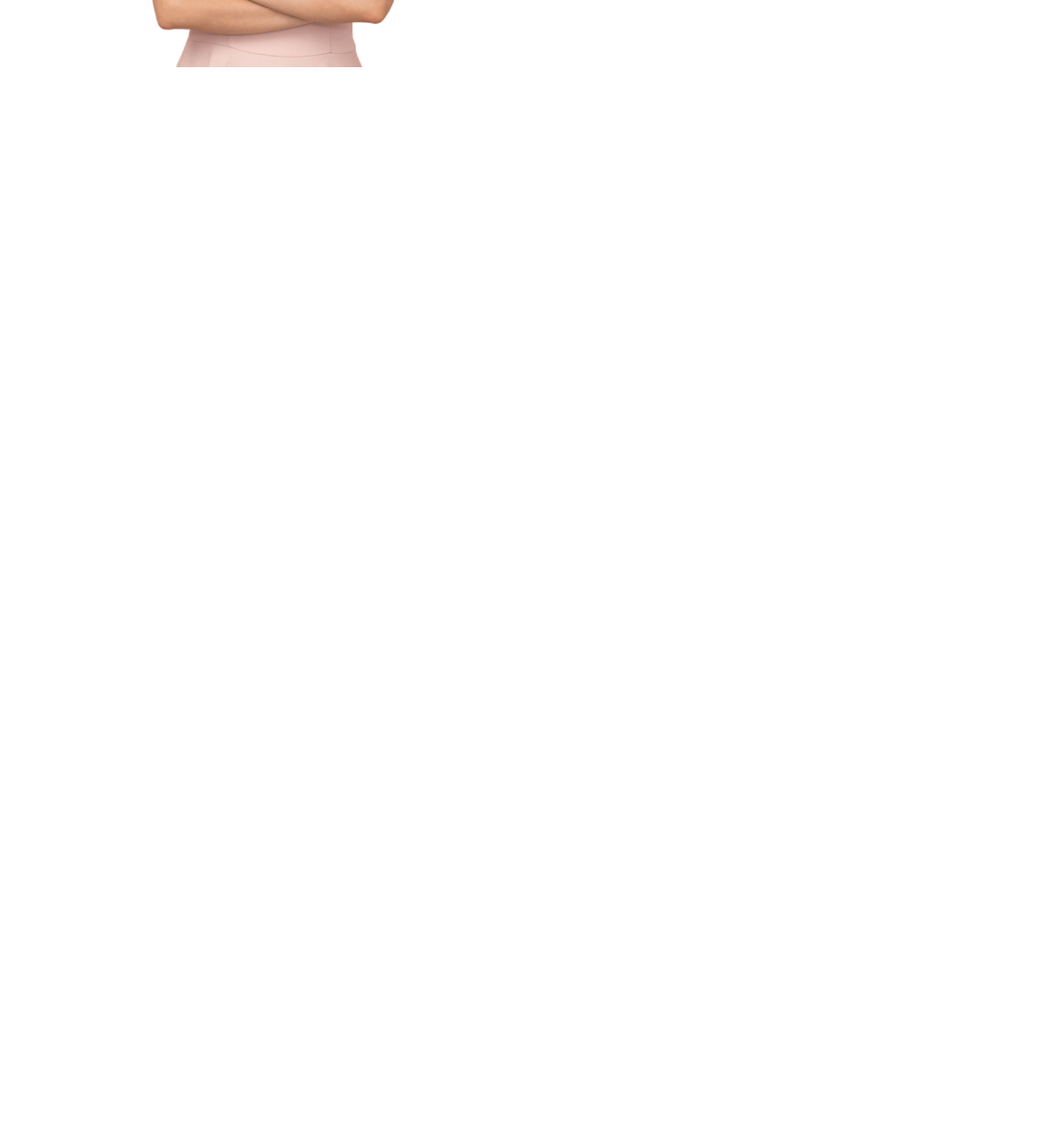
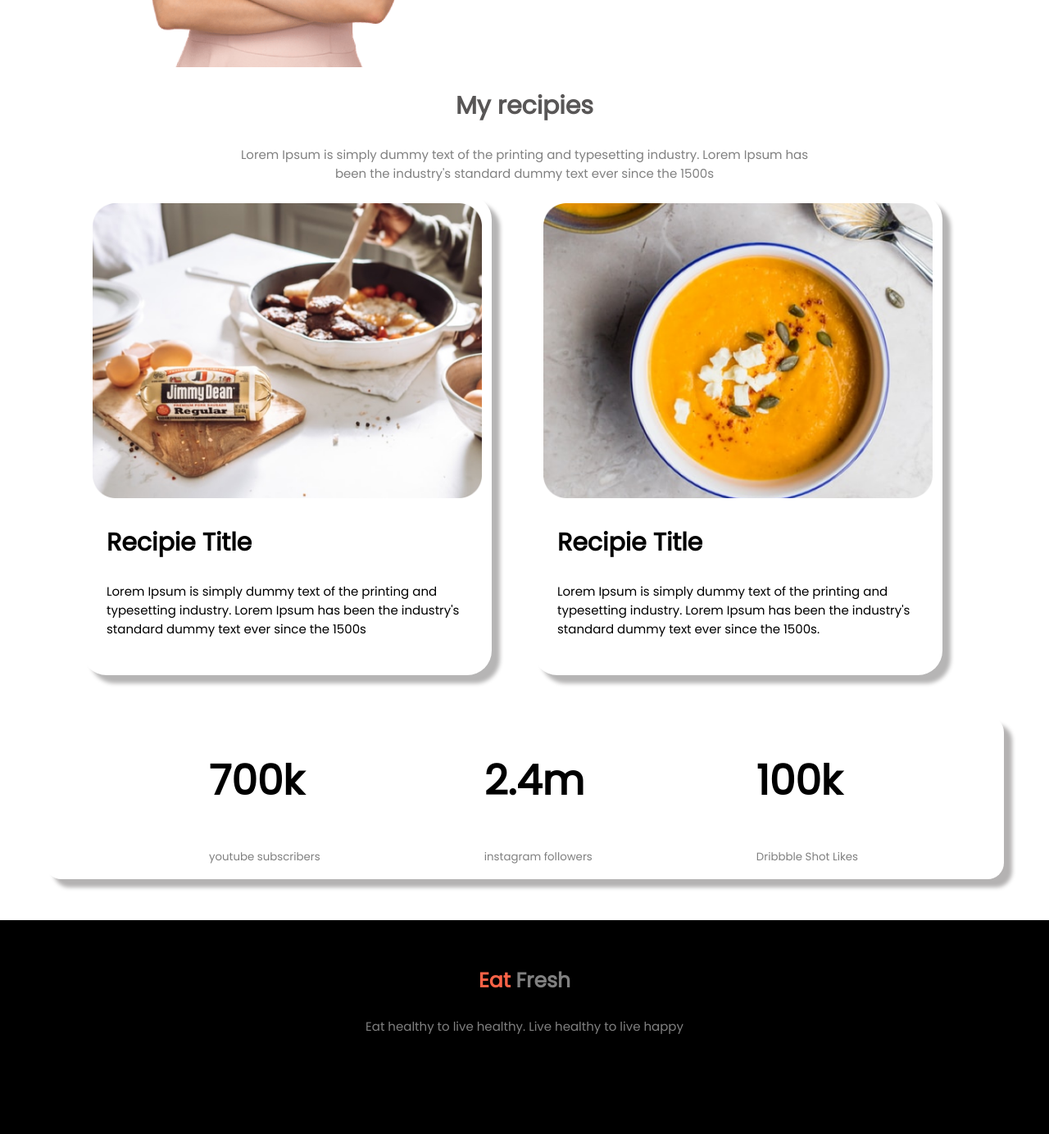
Before and after one commit to hopefyjamshed/first-work, a plain HTML site: page index.html in a window 1280 px wide. Shown: the part 1068-2452 px from the top of the page at 82% size. Before the commit the page ends 1350 px from the top, so only its background shows below. Drawn offline with Linux system fonts and the light colour scheme.

Commit message:
complete work

```diff
--- a/index.html
+++ b/index.html
@@ -13,7 +13,7 @@
 </head>
 
 <body>
-    <section class="first">
+    <section class="first bottom">
         <div class="div-first" id="one">
 
             <h1><span id="span-one">Skip</span> <span class="span-two">The Diet, Just Eat Healthy With Food
@@ -42,6 +42,55 @@
         </div>
     </section>
 
+    <div class="recipies">
+        <h2 class="span-two three">My recipies</h2>
+        <p style="font-size:15px;">Lorem Ipsum is simply dummy text of the printing and typesetting industry.
+            Lorem Ipsum has been the industry's standard dummy text ever since the
+            1500s</p>
+
+    </div>
+    <section class="food">
+        <div class="food-div one">
+            <img class="food-one" src="images/food/Project Cover.jpg" alt="">
+            <div class="text">
+                <h2>Recipie Title</h2>
+                <p style="font-size:15px; color:black;">Lorem Ipsum is simply dummy text of the printing and
+                    typesetting industry. Lorem Ipsum has been the industry's
+                    standard dummy text ever since the 1500s</p>
+            </div>
+        </div>
+        <div class="food-div two">
+            <img class="food-one" src="images/food/Project Cover.png" alt="">
+            <div class="text">
+                <h2>Recipie Title</h2>
+                <p style="font-size:15px; color:black;">Lorem Ipsum is simply dummy text of the printing and
+                    typesetting industry. Lorem Ipsum has been the industry's
+                    standard dummy text ever since the 1500s.</p>
+            </div>
+        </div>
+    </section>
+    <section class="shadow">
+        <div class="social">
+            <h1>700k</h1>
+            <p><small>youtube subscribers</small></p>
+        </div>
+        <div class="social">
+            <h1>2.4m</h1>
+            <p><small>instagram followers</small></p>
+        </div>
+        <div class="social">
+            <h1>100k</h1>
+            <p><small>Dribbble Shot Likes</small></p>
+        </div>
+    </section>
+    <section class="eat">
+        <div class="last">
+            <h3><span class="tomato">Eat </span><span class="gray"> Fresh</span></h3>
+            <p style="font-size:15px; color:rgb(128, 128, 128)">Eat healthy to live healthy. Live healthy to live happy
+            </p>
+        </div>
+    </section>
+
 </body>
 
 </html>
--- a/style.css
+++ b/style.css
@@ -5,6 +5,9 @@ body {
 
 .first {
     display: flex;
+}
+
+.bottom {
     margin-bottom: 100px;
 }
 
@@ -79,3 +82,87 @@ p {
     padding: 15px 32px;
     border-radius: 30px;
 }
+
+.recipies {
+    text-align: center;
+    margin-left: 290px;
+    margin-right: 290px;
+}
+
+.food-one {
+    height: 65%;
+    width: 95%;
+    padding-top: 10px;
+}
+
+
+.food {
+    display: flex;
+    align-items: center;
+}
+
+.food-div {
+    box-shadow: 10px 10px 5px rgb(182, 181, 181);
+    width: 500px;
+    margin-right: 50px;
+    text-align: center;
+    border-radius: 30px;
+}
+
+.one {
+    margin-left: 100px;
+}
+
+.text {
+    text-align: left;
+    padding-left: 30px;
+    padding-right: 30px;
+    padding-bottom: 30px;
+
+}
+
+.social {
+    margin-left: 200px;
+}
+
+.shadow {
+    display: flex;
+    box-shadow: 10px 10px 5px rgb(180, 178, 178);
+    border-radius: 20px;
+    margin-top: 50px;
+    margin-right: 55px;
+    margin-left: 55px;
+}
+
+h2 {
+    font-size: 30px;
+    font-weight: 900;
+}
+
+.eat {
+    background-color: black;
+}
+
+.tomato {
+    color: tomato;
+}
+
+.gray {
+    color: gray;
+}
+
+.eat {
+    text-align: center;
+    margin-top: 50px;
+    padding-bottom: 70px;
+}
+
+.last {
+    margin-top: 20px;
+    margin-bottom: 50px;
+    padding-top: 30px;
+}
+
+h3 {
+    font-size: 25px;
+}
```
